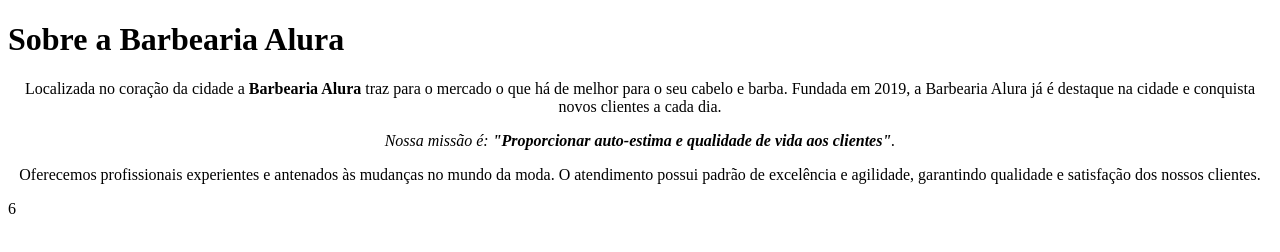
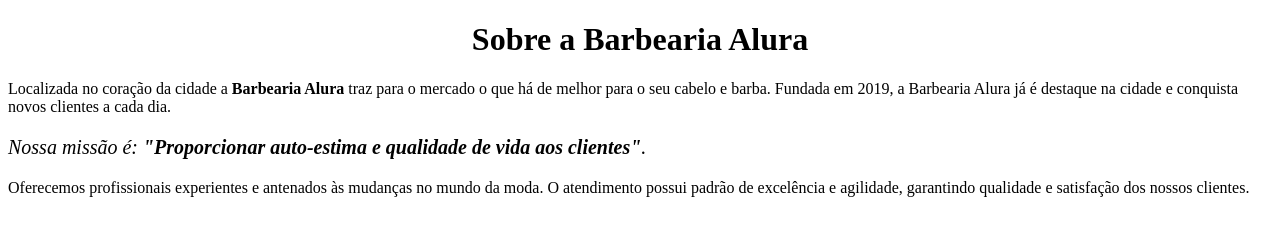
Before and after one commit to brunomaisdivertido/html, a plain HTML site: page index.html in a window 1280 px wide. Drawn offline with Linux system fonts and the light colour scheme.

Commit message:
Add files via upload

```diff
--- a/index.html
+++ b/index.html
@@ -3,20 +3,20 @@
 	<head>
 		<meta charset="UTF-8">
 		<title>Barbearia Alura</title>
+		<link rel="stylesheet" href="style.css">
+
 		<style>
-p {
-              text-align: center
-}
+
 		</style>
 	</head>
 
 	<body>
-<h1>Sobre a Barbearia Alura</h1>
+		<h1 style="text-align: center">Sobre a Barbearia Alura</h1>
 
 		<p>Localizada no coração da cidade a <strong>Barbearia Alura</strong> traz para o mercado o que há de melhor para o seu cabelo e barba. Fundada em 2019, a Barbearia Alura já é destaque na cidade e conquista novos clientes a cada dia.</p>
 
-<p><em>Nossa missão é: <strong>"Proporcionar auto-estima e qualidade de vida aos clientes"</strong>.</em></p>
+		<p style="font-size: 20px"><em>Nossa missão é: <strong>"Proporcionar auto-estima e qualidade de vida aos clientes"</strong>.</em></p>
 
 		<p>Oferecemos profissionais experientes e antenados às mudanças no mundo da moda. O atendimento possui padrão de excelência e agilidade, garantindo qualidade e satisfação dos nossos clientes.</p>
-</body>6
+	</body>
 </html>
```
Lines whose indentation alone changed are shown as unchanged.
